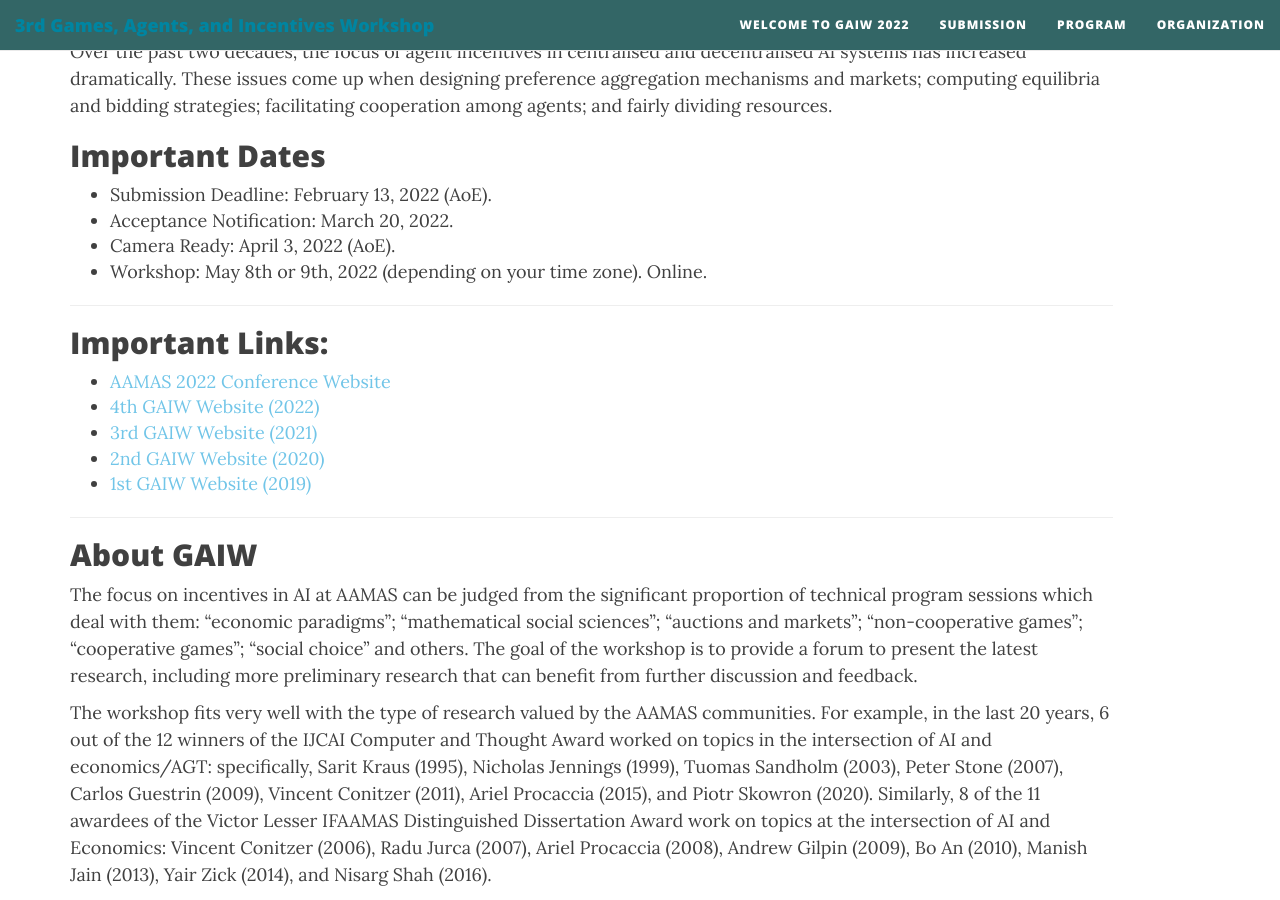
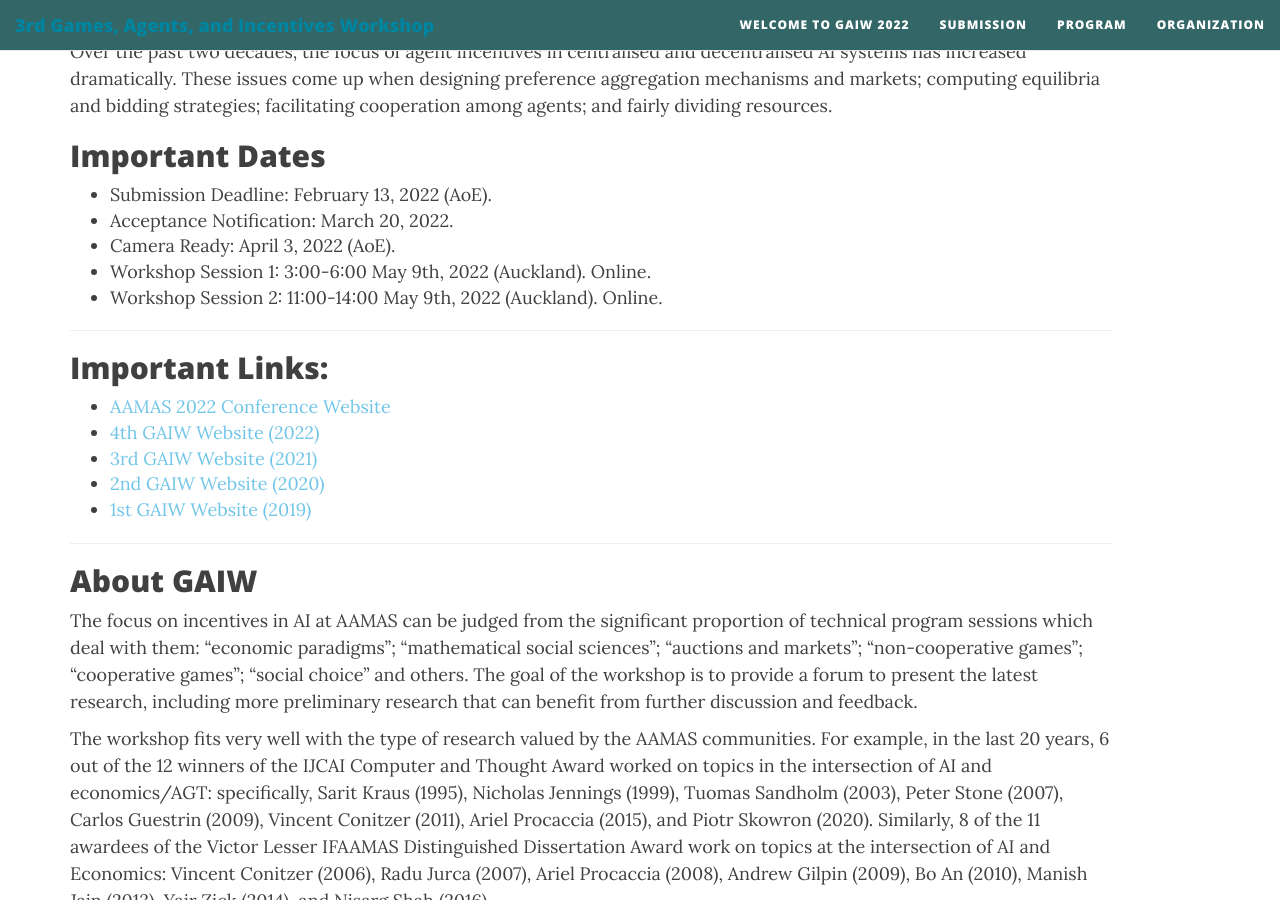
Before and after one commit to BenAbramowitz/gaiw2023, a Jekyll site: the page built from index.md, in a window 1280 px wide and 900 px high, scrolled down 1048 px. Built offline with Jekyll 4.4.1, drawn with Linux system fonts in a browser that asks for light colours; nearby versions of some CDN libraries.

Commit message:
Update index.md

```diff
--- a/index.md
+++ b/index.md
@@ -20,7 +20,8 @@ Over the past two decades, the focus of agent incentives in centralised and dece
 * Submission Deadline: February 13, 2022 (AoE).
 * Acceptance Notification: March 20, 2022.
 * Camera Ready: April 3, 2022 (AoE).
-* Workshop: May 8th or 9th, 2022 (depending on your time zone). Online.
+* Workshop Session 1: 3:00-6:00 May 9th, 2022 (Auckland). Online.
+* Workshop Session 2: 11:00-14:00 May 9th, 2022 (Auckland). Online.
 
 ---
 
```
